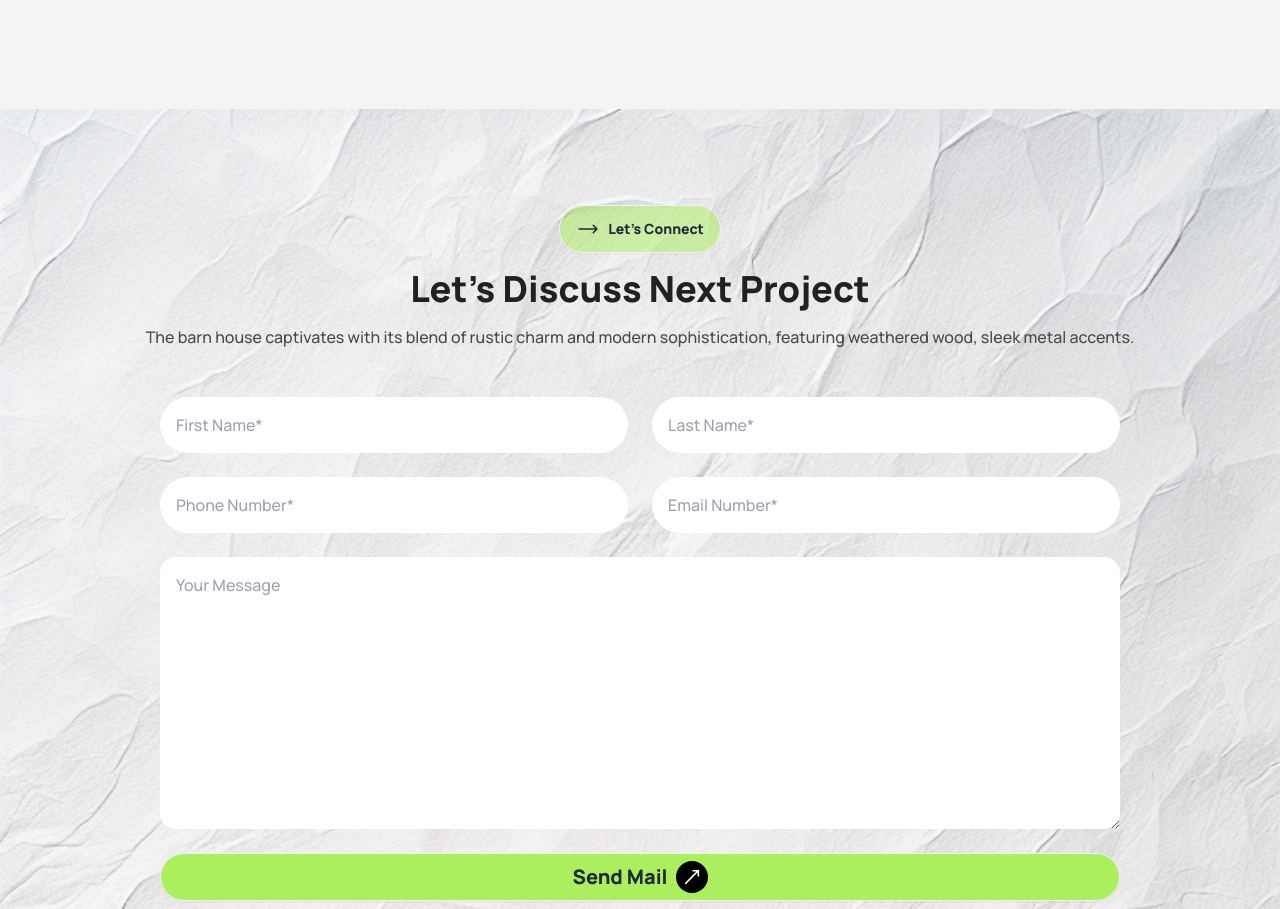
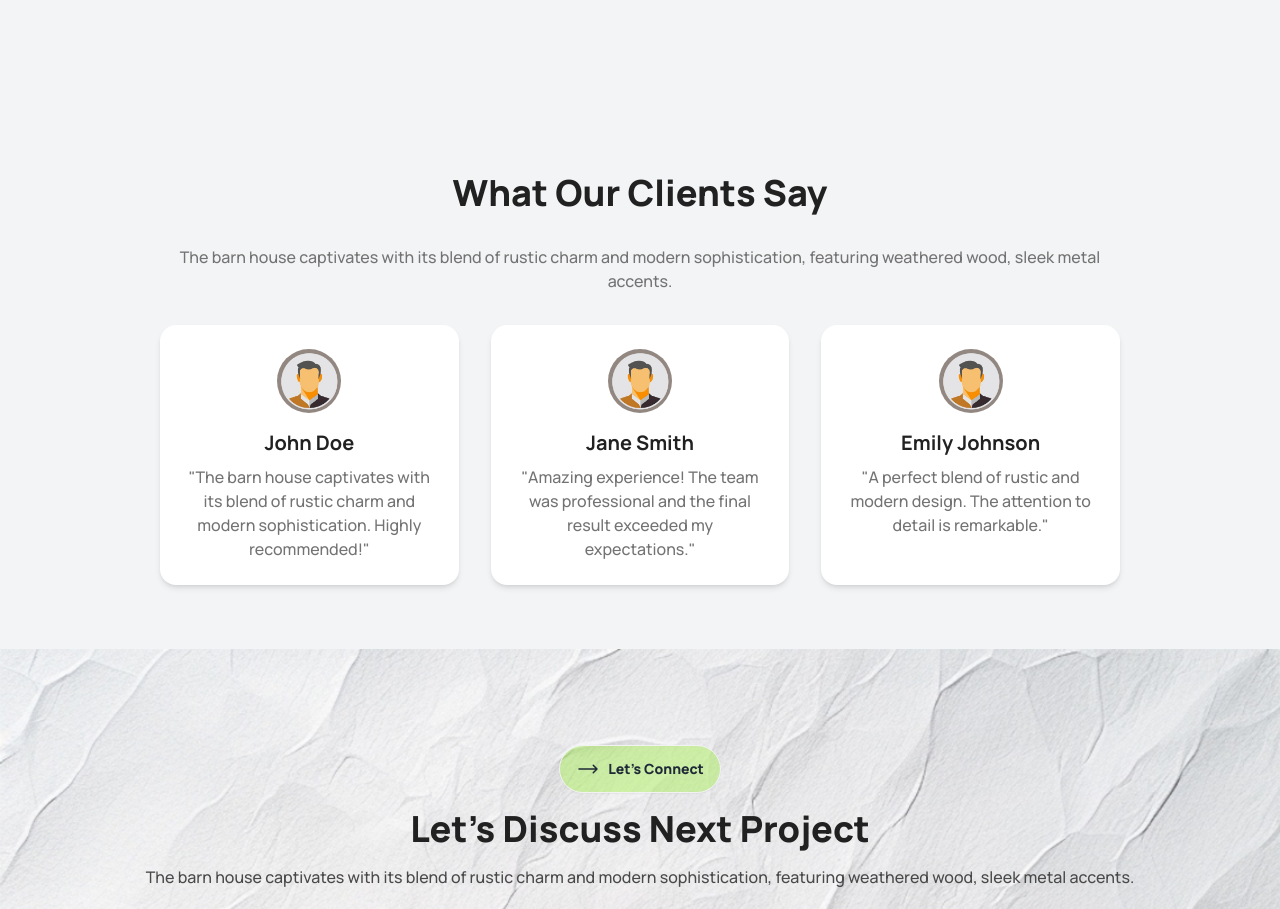
Before and after one commit to miftah-mj/rinterio, a plain HTML site: page index.html in a window 1280 px wide. Shown: the part 2118-3027 px from the top of the page. Drawn offline with nearby package versions, Linux system fonts and the light colour scheme.

Commit message:
clients section added

```diff
--- a/index.html
+++ b/index.html
@@ -102,9 +102,11 @@
                 </div>
                 <div class="dropdown">
                     <div tabindex="0" role="button" class="btn btn-circle lg:hidden bg-white border text-GrayLight">
-                        <svg xmlns="http://www.w3.org/2000/svg" fill="none" viewBox="0 0 24 24" stroke-width="1.5" stroke="currentColor" class="size-6">
-                            <path stroke-linecap="round" stroke-linejoin="round" d="M3.75 6.75h16.5M3.75 12h16.5m-16.5 5.25h16.5" />
-                          </svg>
+                        <svg xmlns="http://www.w3.org/2000/svg" fill="none" viewBox="0 0 24 24" stroke-width="1.5"
+                            stroke="currentColor" class="size-6">
+                            <path stroke-linecap="round" stroke-linejoin="round"
+                                d="M3.75 6.75h16.5M3.75 12h16.5m-16.5 5.25h16.5" />
+                        </svg>
                     </div>
                     <ul tabindex="0"
                         class="menu menu-sm dropdown-content bg-base-100 rounded-box z-[1] mt-3 w-52 p-2 shadow font-semibold right-0">
@@ -264,6 +266,38 @@
 
         <!-- portfolio section -->
 
+        <!-- What Our Clients Say -->
+        <section class="py-16">
+            <div class="w-9/12 mx-auto text-center">
+                <h2 class="text-4xl font-extrabold mb-8">What Our Clients Say</h2>
+                <p class="text-GrayLight mb-8">The barn house captivates with its blend of rustic charm and modern
+                    sophistication, featuring weathered wood, sleek metal accents.</p>
+                    <!-- card content -->
+                <div class="grid lg:grid-cols-3 gap-8">
+                    <!-- card 1 -->
+                    <div class="bg-white p-6 rounded-2xl shadow-md">
+                        <img src="assets/client.jpeg" alt="Client 1" class="w-16 h-16 rounded-full mx-auto mb-4">
+                        <h3 class="text-xl font-bold mb-2">John Doe</h3>
+                        <p class="text-GrayLight">"The barn house captivates with its blend of rustic charm and modern
+                            sophistication. Highly recommended!"</p>
+                    </div>
+                    <!-- card 2 -->
+                    <div class="bg-white p-6 rounded-2xl shadow-md">
+                        <img src="assets/client.jpeg" alt="Client 2" class="w-16 h-16 rounded-full mx-auto mb-4">
+                        <h3 class="text-xl font-bold mb-2">Jane Smith</h3>
+                        <p class="text-GrayLight">"Amazing experience! The team was professional and the final result
+                            exceeded my expectations."</p>
+                    </div>
+                    <!-- card 3 -->
+                    <div class="bg-white p-6 rounded-2xl shadow-md">
+                        <img src="assets/client.jpeg" alt="Client 3" class="w-16 h-16 rounded-full mx-auto mb-4">
+                        <h3 class="text-xl font-bold mb-2">Emily Johnson</h3>
+                        <p class="text-GrayLight">"A perfect blend of rustic and modern design. The attention to detail
+                            is remarkable."</p>
+                    </div>
+                </div>
+            </div>
+        </section>
 
         <!-- contact section -->
         <section class="bg-contact-bg bg-no-repeat bg-cover lg:py-24 py-8">
```
Also changed, not shown: assets/client.jpeg (added).
